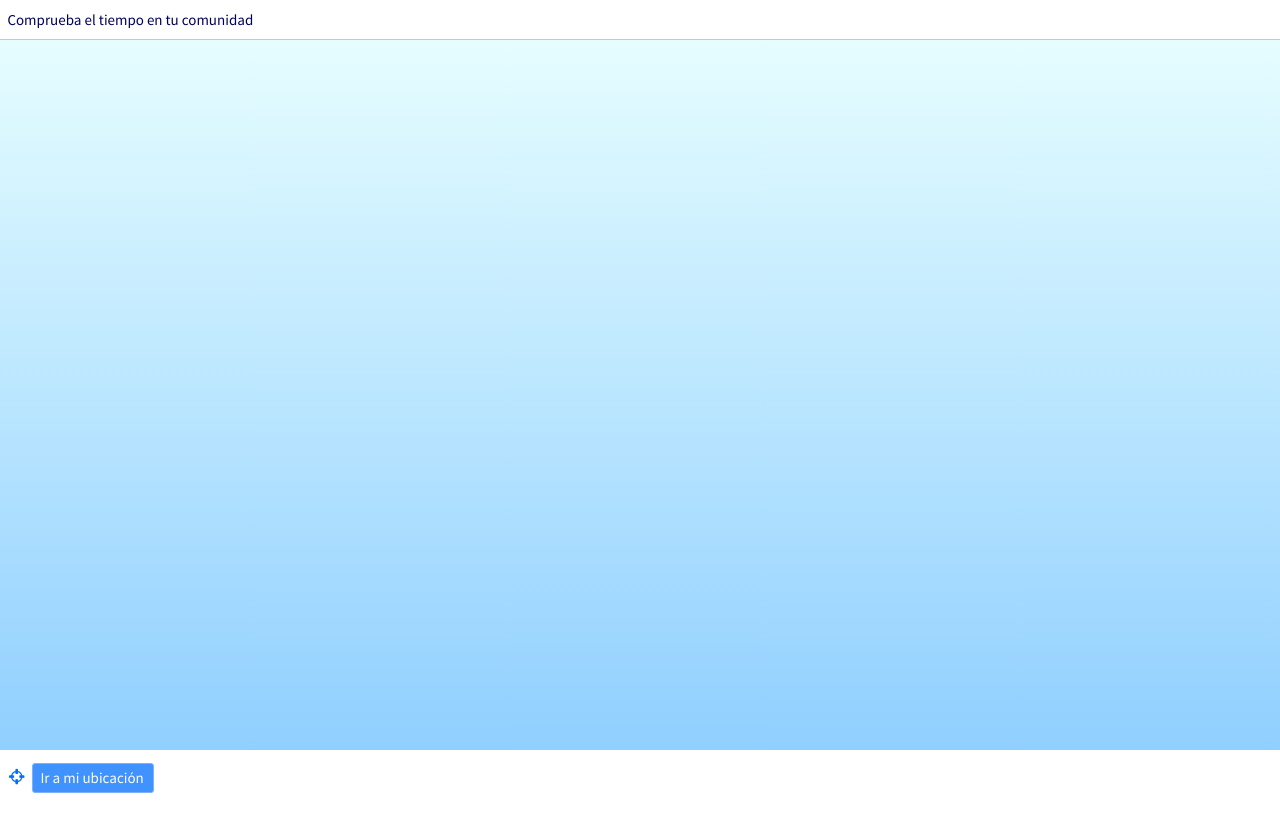
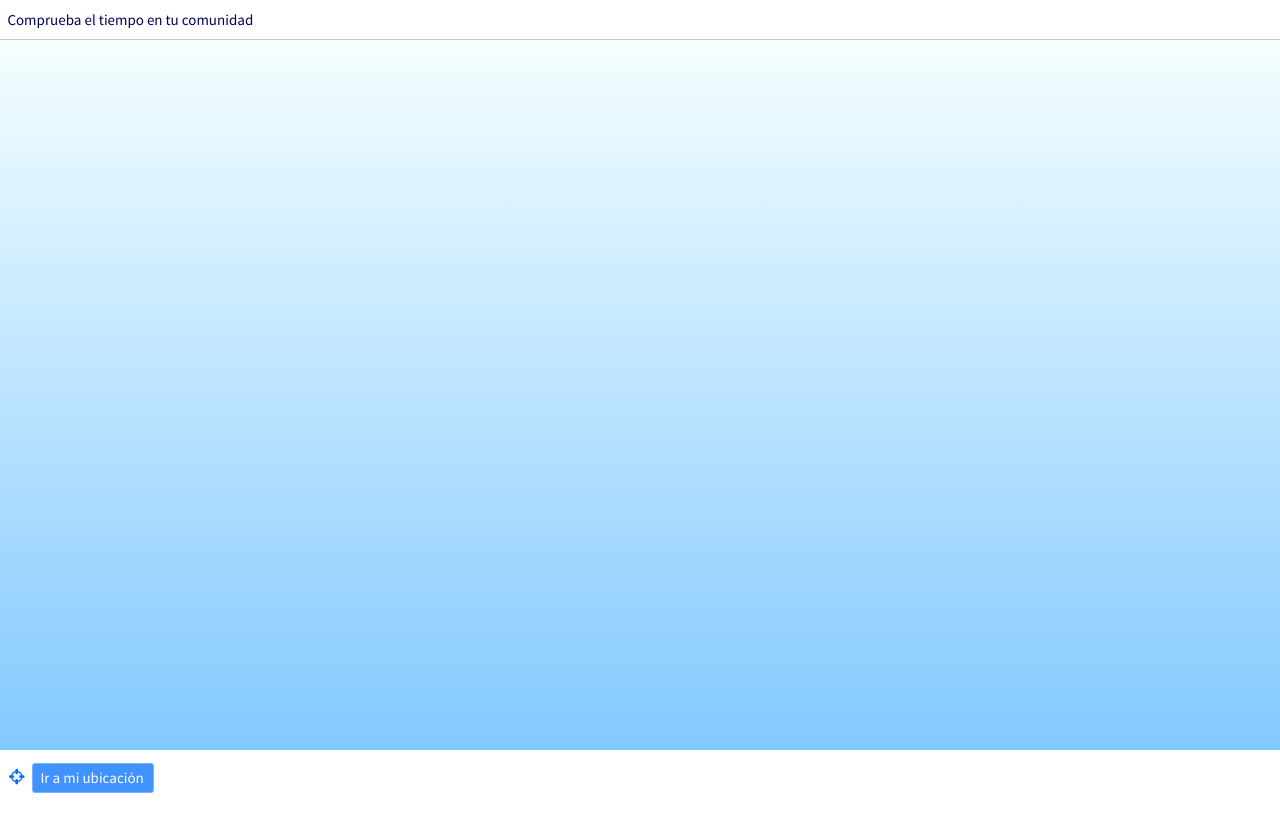
Before and after one commit to elm2o/WeatherApp, a website built with Vite: page index.html in a window 1280 px wide. Shown: the top 832 px of the page. Built offline with nearby package versions, Linux system fonts and the light colour scheme; no server answers; what mapbox-gl would draw is missing.

Commit message:
colour_change

```diff
--- a/assets/sass/main.scss
+++ b/assets/sass/main.scss
@@ -48,7 +48,7 @@ body {
         grid-area: 2 / 1 / span 2 / span 1;
         border-top: 1px solid rgb(200, 200, 200);
         border-bottom: 1px solid rgb(200, 200, 200);
-        background: linear-gradient(rgba(205, 251, 255, 0.5), rgba(95, 186, 255, 0.7));
+        background: linear-gradient(rgba(235, 253, 255, 0.5), rgba(75, 177, 255, 0.7));
     }
     .footer {
         grid-area: 4 / 1 / span 1 / span 1;
```
